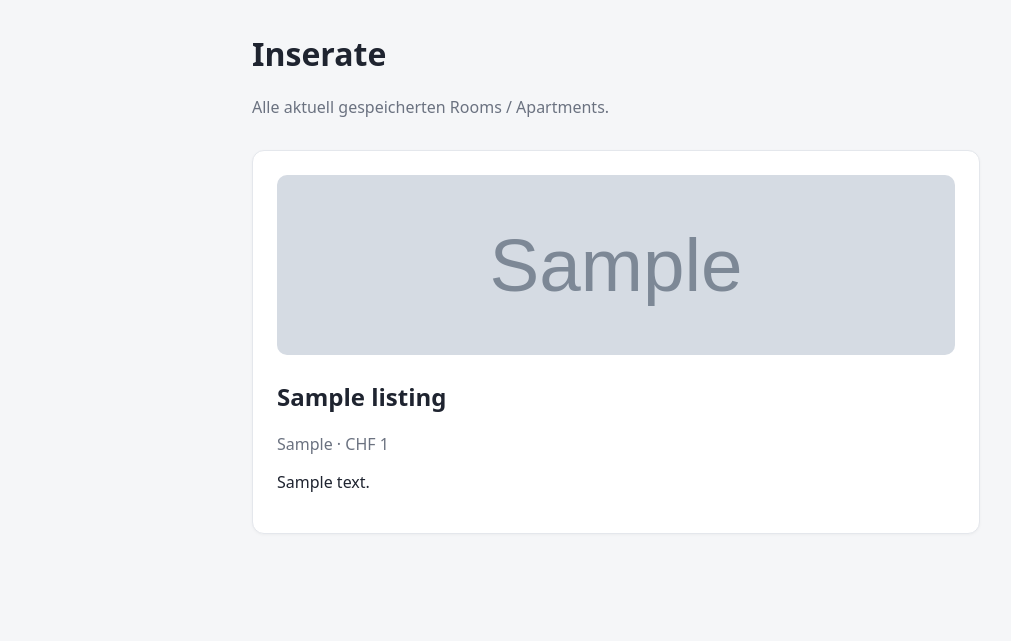
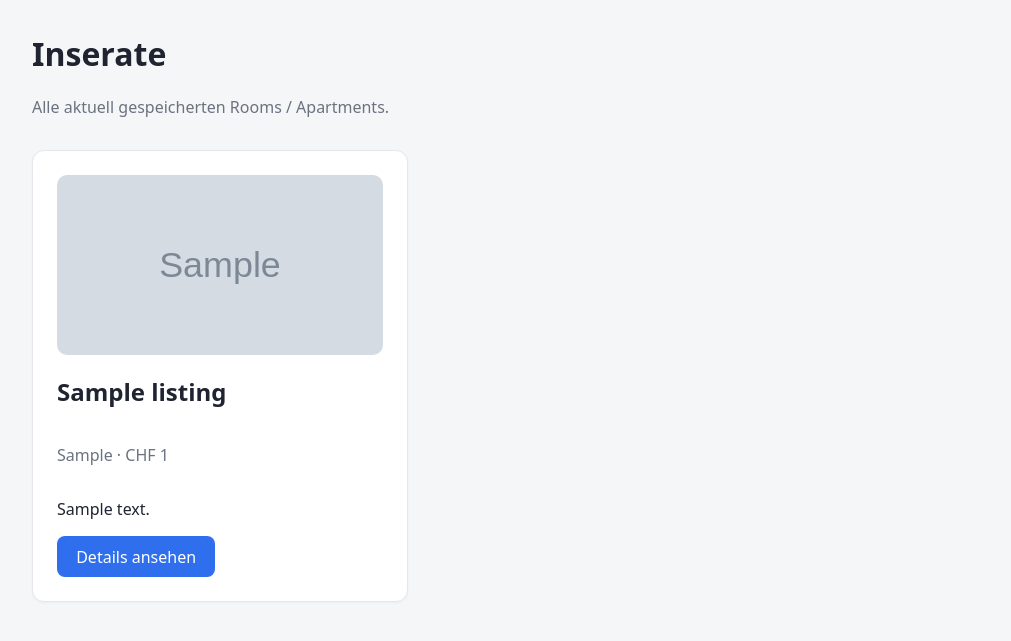
Before and after one commit to Skormer/WebDev-Project, a Flask app: page /listings/ in a window 1280 px wide. Shown: the part 54-695 px from the top of the page, without its empty margins (24-1035 px from the left). Run offline with Flask 3, Linux system fonts and the light colour scheme; a user stored in the database is signed in; tables that the repository leaves empty hold one stand-in row (values such as "Sample post"); grey boxes marked "Sample" are stand-in pictures.

Commit message:
Rework listings overview, add user role field, restructure build plan
- Listings: cards use a "Details ansehen" button instead of a link wrapper;
  responsive grid (3 per row >=900px, 2 >=600px), wider 1200px layout
- Clean link styling app-wide: no underline by default, only on hover; buttons never underline
- Home/logo now shows listings when logged in (was profile)
- New User.rolle field (suchend / anbietend) with a "Status" select in the edit form,
  a colored badge on profile + listing owner card, and seed assigning owners as anbietend
- BUILD_PLAN.md regrouped from days into Grundfunktionen / Sonderfunktionen

Co-Authored-By: Claude Opus 4.8 (1M context) <noreply@anthropic.com>

```diff
--- a/app/__init__.py
+++ b/app/__init__.py
@@ -30,7 +30,7 @@ def create_app(config_class=Config):
     @app.route("/")
     def index():
         if current_user.is_authenticated:
-            return redirect(url_for("profile.me"))
+            return redirect(url_for("listings.index"))
         return redirect(url_for("auth.login"))
 
     return app
--- a/app/forms.py
+++ b/app/forms.py
@@ -1,6 +1,6 @@
 from flask_wtf.file import FileAllowed, FileField
 from flask_wtf import FlaskForm
-from wtforms import BooleanField, DateField, IntegerField, PasswordField, StringField, SubmitField, TextAreaField
+from wtforms import BooleanField, DateField, IntegerField, PasswordField, SelectField, StringField, SubmitField, TextAreaField
 from wtforms.validators import DataRequired, Email, EqualTo, Length
 
 
@@ -23,6 +23,10 @@ class RegisterForm(FlaskForm):
 
 class ProfileEditForm(FlaskForm):
     name = StringField("Name", validators=[DataRequired(), Length(max=120)])
+    rolle = SelectField(
+        "Status",
+        choices=[("suchend", "Auf Wohnungssuche"), ("anbietend", "Bietet ein Inserat an")],
+    )
     alter = IntegerField("Alter")
     beruf = StringField("Beruf", validators=[Length(max=120)])
     budget_min = IntegerField("Minimales Budget")
--- a/app/models.py
+++ b/app/models.py
@@ -25,6 +25,8 @@ class User(UserMixin, db.Model):
     lat = db.Column(db.Float)
     lng = db.Column(db.Float)
     created_at = db.Column(db.DateTime, default=datetime.utcnow)
+    # "suchend" = sucht ein Zimmer/WG, "anbietend" = inseriert ein Zimmer/WG
+    rolle = db.Column(db.String(20), nullable=False, default="suchend")
 
     listings = db.relationship("Listing", backref="owner", lazy=True)
 
--- a/app/routes/profile.py
+++ b/app/routes/profile.py
@@ -36,6 +36,7 @@ def edit():
             current_user.foto_url = url_for("static", filename=f"uploads/{filename}")
 
         current_user.name = form.name.data.strip()
+        current_user.rolle = form.rolle.data
         current_user.alter = form.alter.data
         current_user.beruf = form.beruf.data.strip() if form.beruf.data else None
         current_user.budget_min = form.budget_min.data
--- a/app/static/css/style.css
+++ b/app/static/css/style.css
@@ -16,6 +16,10 @@ body {
   color: var(--text);
 }
 
+/* Links standardmäßig ohne Unterstrich, nur beim Hover */
+a { color: var(--primary); text-decoration: none; }
+a:hover { text-decoration: underline; }
+
 .navbar {
   display: flex;
   align-items: center;
@@ -28,6 +32,7 @@ body {
 .navbar nav a { margin-left: 1.2rem; text-decoration: none; color: var(--primary); }
 
 .container { max-width: 760px; margin: 2rem auto; padding: 0 1rem; }
+.container.container-wide { max-width: 1200px; }
 
 .card {
   background: var(--card);
@@ -49,13 +54,17 @@ label { display: block; margin: 0.8rem 0 0.3rem; font-weight: 600; font-size: 0.
   font-size: 1rem;
 }
 .btn {
+  display: inline-block;
   margin-top: 1.2rem;
   padding: 0.6rem 1.2rem;
   border: none;
   border-radius: 8px;
   font-size: 1rem;
   cursor: pointer;
+  text-align: center;
+  text-decoration: none;
 }
+.btn:hover { text-decoration: none; }
 .btn-primary { background: var(--primary); color: #fff; }
 
 .muted { color: var(--muted); }
@@ -76,6 +85,17 @@ label { display: block; margin: 0.8rem 0 0.3rem; font-weight: 600; font-size: 0.
   background: var(--primary); color: #fff; font-size: 1.8rem; font-weight: 700;
 }
 .badge { font-size: 0.7rem; background: var(--primary); color: #fff; padding: 0.1rem 0.5rem; border-radius: 6px; vertical-align: middle; }
+.role-badge {
+  display: inline-block;
+  margin-top: 0.35rem;
+  font-size: 0.8rem;
+  font-weight: 600;
+  padding: 0.2rem 0.7rem;
+  border-radius: 999px;
+  color: #fff;
+}
+.role-suchend { background: #1a4fb4; }     /* Auf Wohnungssuche */
+.role-anbietend { background: #1b7a3d; }   /* Bietet ein Inserat an */
 .details { display: grid; grid-template-columns: 1fr 1fr; gap: 0.5rem 1.5rem; margin: 1rem 0; }
 .details dt { font-size: 0.8rem; color: var(--muted); }
 .details dd { margin: 0; font-weight: 600; }
@@ -91,28 +111,33 @@ label { display: block; margin: 0.8rem 0 0.3rem; font-weight: 600; font-size: 0.
 }
 .listing-grid {
   display: grid;
-  grid-template-columns: repeat(auto-fit, minmax(240px, 1fr));
-  gap: 1rem;
+  grid-template-columns: 1fr;
+  gap: 1.25rem;
 }
-.listing-link {
-  color: inherit;
-  text-decoration: none;
+@media (min-width: 600px) {
+  .listing-grid { grid-template-columns: repeat(2, 1fr); }
+}
+@media (min-width: 900px) {
+  .listing-grid { grid-template-columns: repeat(3, 1fr); }
+}
+.listing-card {
+  display: flex;
+  flex-direction: column;
+  height: 100%;
+  transition: transform 0.15s ease, box-shadow 0.15s ease;
+}
+.listing-card:hover {
+  transform: translateY(-2px);
+  box-shadow: 0 8px 20px rgba(0, 0, 0, 0.08);
 }
 .listing-card h2 { margin-top: 0.5rem; }
+.listing-btn { margin-top: auto; align-self: flex-start; text-decoration: none; }
 .listing-image {
   width: 100%;
   height: 180px;
   object-fit: cover;
   border-radius: 10px;
   margin-bottom: 0.75rem;
-}
-.listing-link .listing-card {
-  height: 100%;
-  transition: transform 0.15s ease, box-shadow 0.15s ease;
-}
-.listing-link:hover .listing-card {
-  transform: translateY(-2px);
-  box-shadow: 0 8px 20px rgba(0, 0, 0, 0.08);
 }
 .listing-detail-layout {
   display: grid;
--- a/app/templates/base.html
+++ b/app/templates/base.html
@@ -21,7 +21,7 @@
     </nav>
   </header>
 
-  <main class="container">
+  <main class="container {% block main_class %}{% endblock %}">
     {% with messages = get_flashed_messages(with_categories=true) %}
       {% if messages %}
         <div class="flashes">
--- a/app/templates/listings/detail.html
+++ b/app/templates/listings/detail.html
@@ -39,6 +39,9 @@
           {% if owner.beruf %}{{ owner.beruf }}{% endif %}
           {% if owner.alter %} · {{ owner.alter }} Jahre{% endif %}
         </p>
+        <span class="role-badge role-{{ owner.rolle }}">
+          {{ 'Bietet ein Inserat an' if owner.rolle == 'anbietend' else 'Auf Wohnungssuche' }}
+        </span>
       </div>
     </div>
 
--- a/app/templates/listings/index.html
+++ b/app/templates/listings/index.html
@@ -1,5 +1,6 @@
 {% extends "base.html" %}
 {% block title %}Inserate · FlateMate{% endblock %}
+{% block main_class %}container-wide{% endblock %}
 
 {% block content %}
 <div class="page-header">
@@ -12,7 +13,6 @@
 {% if listings %}
   <div class="listing-grid">
     {% for listing in listings %}
-      <a class="listing-link" href="{{ url_for('listings.detail', listing_id=listing.id) }}">
       <article class="card listing-card">
         {% if listing.photo_url %}
           <img class="listing-image" src="{{ listing.photo_url }}" alt="{{ listing.title }}">
@@ -20,8 +20,8 @@
         <h2>{{ listing.title }}</h2>
         <p class="muted">{{ listing.location }} · CHF {{ listing.rent }}</p>
         <p>{{ listing.description }}</p>
+        <a class="btn btn-primary listing-btn" href="{{ url_for('listings.detail', listing_id=listing.id) }}">Details ansehen</a>
       </article>
-      </a>
     {% endfor %}
   </div>
 {% else %}
--- a/app/templates/profile.html
+++ b/app/templates/profile.html
@@ -15,6 +15,9 @@
         {% if user.beruf %}{{ user.beruf }}{% endif %}
         {% if user.alter %} · {{ user.alter }} Jahre{% endif %}
       </p>
+      <span class="role-badge role-{{ user.rolle }}">
+        {{ 'Bietet ein Inserat an' if user.rolle == 'anbietend' else 'Auf Wohnungssuche' }}
+      </span>
     </div>
   </div>
 
--- a/app/templates/profile_edit.html
+++ b/app/templates/profile_edit.html
@@ -10,6 +10,9 @@
     <label>{{ form.name.label }}</label>
     {{ form.name(class="input") }}
     {% for e in form.name.errors %}<span class="field-error">{{ e }}</span>{% endfor %}
+
+    <label>{{ form.rolle.label }}</label>
+    {{ form.rolle(class="input") }}
 
     <label>{{ form.alter.label }}</label>
     {{ form.alter(class="input") }}
--- a/seed.py
+++ b/seed.py
@@ -131,9 +131,11 @@ def run():
         db.drop_all()
         db.create_all()
 
+        owner_emails = {listing["owner_email"] for listing in DUMMY_LISTINGS}
         users_by_email = {}
         for data in DUMMY_USERS:
             user = User(**data)
+            user.rolle = "anbietend" if data["email"] in owner_emails else "suchend"
             user.set_password("test1234")
             db.session.add(user)
             users_by_email[user.email] = user
```
Also changed, not shown: BUILD_PLAN.md (+24 -21 lines), changelog.md. Lines whose indentation alone changed are shown as unchanged.
